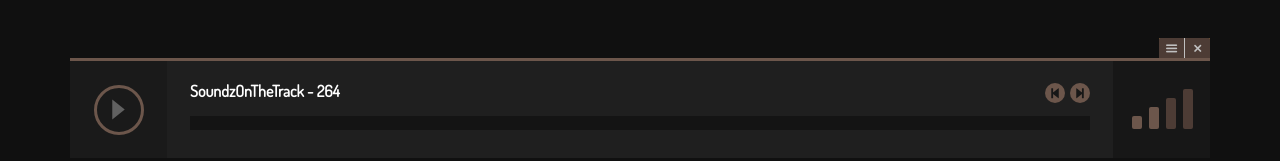
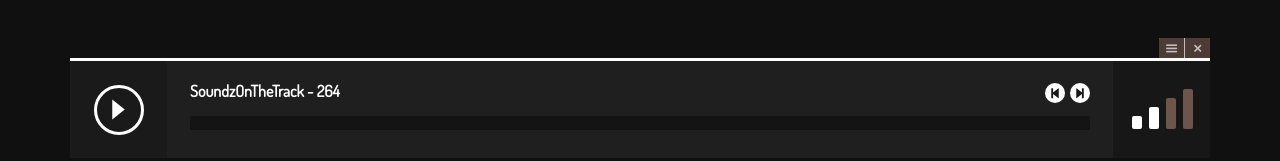
Before and after one commit to ChrisManfredi11/SoundzOnTheTrack, a plain HTML site: page index.html in a window 1280 px wide. Shown: the part 642-803 px from the top of the page. Drawn offline with nearby package versions, Linux system fonts and the light colour scheme.

Commit message:
Changed Color Scheme

```diff
--- a/assets/css/style.css
+++ b/assets/css/style.css
@@ -141,7 +141,7 @@ body {
   height: 1px;
   left: 50%;
   margin-left: -15px;
-  background: #ecaa2f;
+  background: #4D3C35;
 }
 .category-title p {
   text-align: center;
@@ -503,7 +503,7 @@ nav.navbar ul.navbar-nav li a:focus {
   background: #1f1f1f;
   width: 100%;
   height: 100px;
-  border-top: 3px solid #6C564B;
+  border-top: 3px solid white;
   box-sizing: border-box;
   -moz-box-sizing: border-box;
   -webkit-box-sizing: border-box;
@@ -554,7 +554,7 @@ nav.navbar ul.navbar-nav li a:focus {
   width: 50px;
   height: 50px;
   border-radius: 50%;
-  border: 3px solid #6C564B;
+  border: 3px solid white;
   margin-left: auto;
   margin-right: auto;
   -webkit-transition: all 0.2s linear;
@@ -567,7 +567,7 @@ nav.navbar ul.navbar-nav li a:focus {
   content: "\e005";
   font-size: 20px;
   line-height: 44px;
-  color: #616161;
+  color: white;
   -webkit-transition: all 0.2s linear;
   -moz-transition: all 0.2s linear;
   -ms-transition: all 0.2s linear;
@@ -591,7 +591,7 @@ nav.navbar ul.navbar-nav li a:focus {
   width: 20px;
   height: 20px;
   border-radius: 50%;
-  background: #6C564B;
+  background: white;
   -webkit-transition: all 0.2s linear;
   -moz-transition: all 0.2s linear;
   -ms-transition: all 0.2s linear;
@@ -735,7 +735,7 @@ nav.navbar ul.navbar-nav li a:focus {
   overflow: hidden;
 }
 .jp-audio .jp-type-playlist .jp-interface .jp-volume-controls ul li.active a {
-  background: #6C564B;
+  background: white;
 }
 .jp-audio .jp-type-playlist .jp-interface .jp-volume-controls ul li:nth-child(2) a {
   height: 22px;
@@ -750,7 +750,7 @@ nav.navbar ul.navbar-nav li a:focus {
   height: 13px;
   width: 10px;
   display: block;
-  background: #4D3C35;
+  background: #6C564B;
 }
 .jp-audio .jp-type-playlist .jp-playlist {
   display: none;
```
